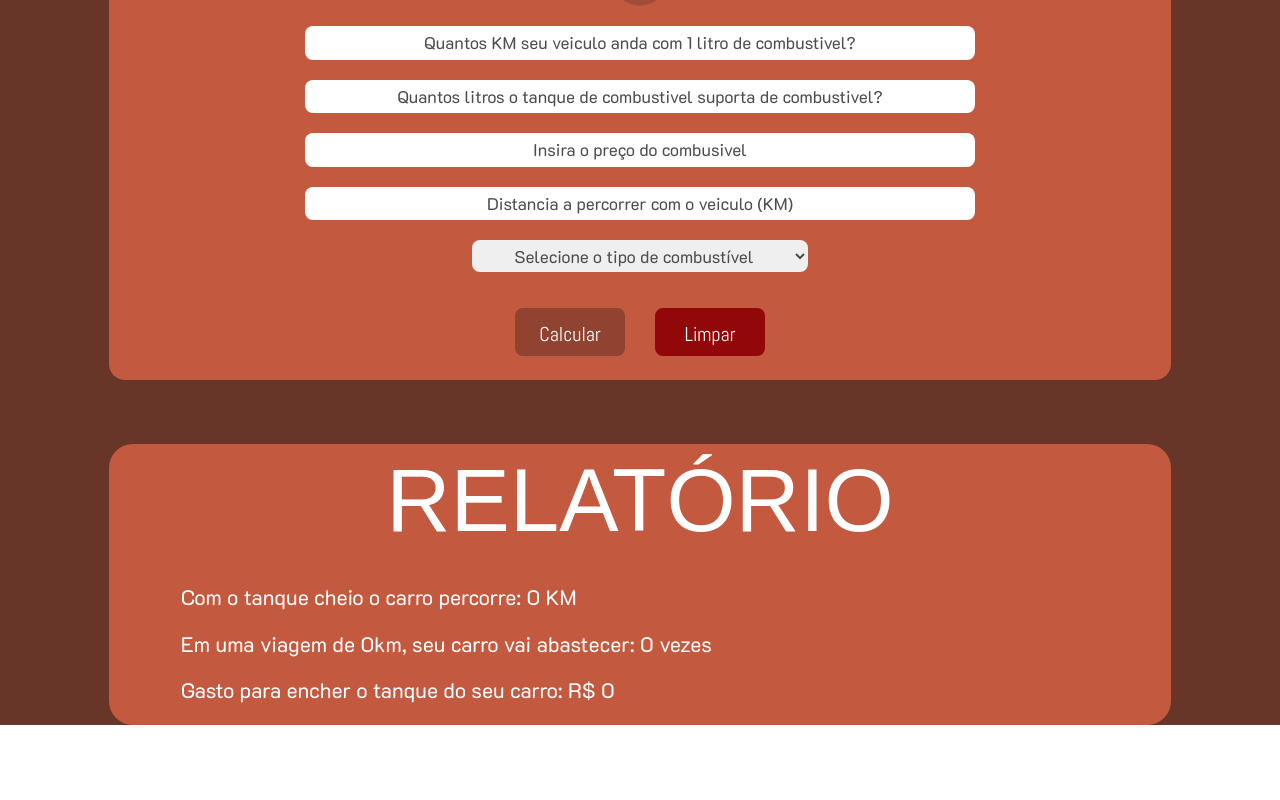
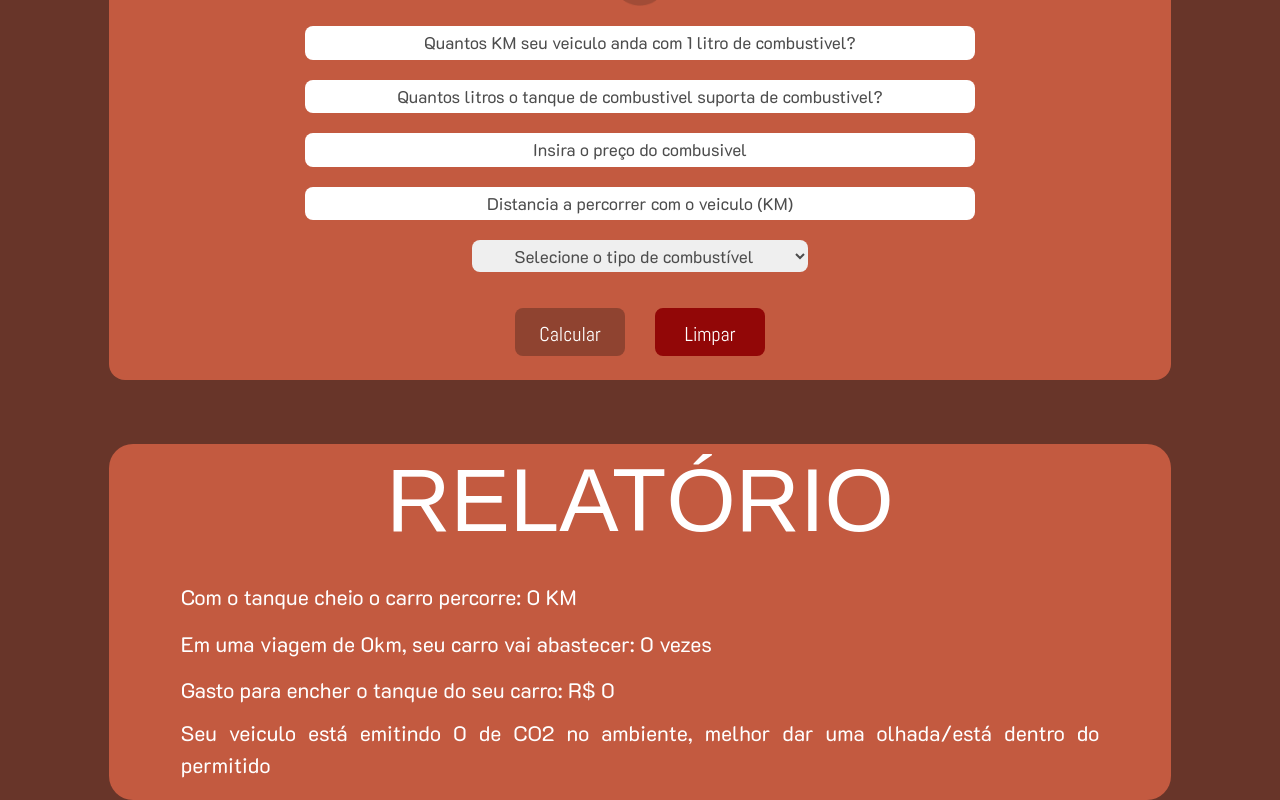
Before and after one commit to Guilherme-Ferreira-Tombini/Fisher-combustion, a Next.js app: page / in a window 1280 px wide. Shown: the part 1098-1898 px from the top of the page. Before the commit the page ends 1823 px from the top, so only its background shows below. Built offline with nearby package versions, Linux system fonts and the light colour scheme; a web font is replaced by a local one.

Commit message:
style: modified span and div of the report with the texts

```diff
--- a/src/app/components/DataReport.tsx
+++ b/src/app/components/DataReport.tsx
@@ -6,17 +6,21 @@ export default function DataReport(props:any){
                 RELATÓRIO
             </h1>
             <div className="w-[90%] grid grid-cols-1 p-2">
-                <div className="flex flex-col justify-items-start text-[21px] font-k2d mobile:text-base">
-                    <span className="text-justify mt-1">
+                <div className="flex flex-col justify-items-start text-justify text-[21px] font-k2d mobile:text-base">
+                    <span className="mt-1">
                         Com o tanque cheio o carro percorre:{" " + props.KMLValue} KM
                     </span>
 
-                    <span className="text-justify leading-none mt-5">
+                    <span className="leading-none mt-5">
                         Em uma viagem de {(props.Distancia)? props.Distancia: "0"}km, seu carro vai abastecer: {(props.VezesAbastecido)? props.VezesAbastecido: "0"} vezes
                     </span>
 
-                    <span className="text-justify mt-5">
+                    <span className="mt-5">
                         Gasto para encher o tanque do seu carro: {"R$ " + props.Gasto_tanque}
+                    </span>
+
+                    <span className="mt-3">
+                        Seu veiculo está emitindo 0 de CO2 no ambiente, melhor dar uma olhada/está dentro do permitido
                     </span>
                 </div>
             </div>
```
